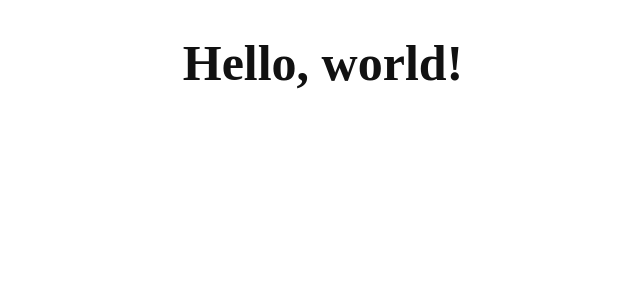
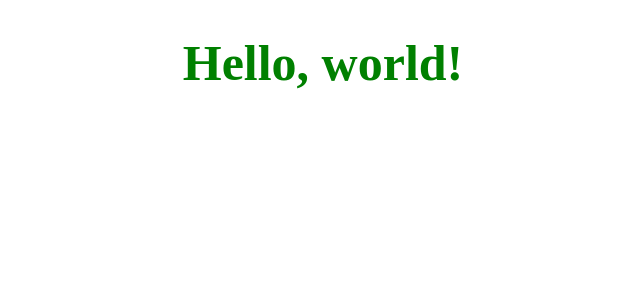
Before and after one commit to AironClarke/Nexus, a Next.js app: page / in a window 1280 px wide. Shown: the top 300 px of the page, without its empty margins (317-957 px from the left). Built offline with nearby package versions, Linux system fonts and the light colour scheme.

Commit message:
Refactored code to fit within 80 lines

```diff
--- a/components/apps/HelloWorld.tsx
+++ b/components/apps/HelloWorld.tsx
@@ -1,5 +1,5 @@
 import type { FC } from 'react';
-import Title from 'styles/components/Title';
+import Title from 'styles/generic/Title';
 
 const HelloWorld: FC = () => <Title>Hello, world!</Title>;
 
--- a/components/Metadata.tsx
+++ b/components/pages/Metadata.tsx
@@ -1,7 +1,7 @@
 import Head from 'next/head';
 import packageJson from 'package.json';
 import type { FC } from 'react';
-import type { MetadataProps } from 'types/pages/Metadata';
+import type { MetadataProps } from 'types/components/pages/Metadata';
 
 const MetaData: FC<MetadataProps> = ({
   description = packageJson.description,
--- /dev/null
+++ b/context/session.tsx
@@ -0,0 +1,14 @@
+import useSessionContextState from 'hooks/useSessionContextState';
+import { createContext, type FC, type PropsWithChildren } from 'react';
+import type { SessionContextState } from 'types/context/session';
+// import themes from 'styles/themes.json'
+
+export const SessionContext = createContext<SessionContextState>({
+  theme: undefined
+});
+
+export const SessionProvider: FC<PropsWithChildren> = ({ children }) => (
+  <SessionContext.Provider value={useSessionContextState()}>
+    {children}
+  </SessionContext.Provider>
+);
--- /dev/null
+++ b/hooks/useSessionContextState.ts
@@ -0,0 +1,8 @@
+import themes from 'styles/themes.json';
+import type { SessionContextState } from 'types/context/session';
+
+const useSessionContextState = (): SessionContextState => ({
+  theme: themes.default
+});
+
+export default useSessionContextState;
--- a/pages/_app.tsx
+++ b/pages/_app.tsx
@@ -1,17 +1,26 @@
-import MetaData from 'components/Metadata';
+import Metadata from 'components/pages/Metadata';
+import { SessionContext, SessionProvider } from 'context/session';
 import type { AppProps } from 'next/app';
+import type { ReactElement } from 'react';
+import { useContext } from 'react';
 import { ThemeProvider } from 'styled-components';
 import GlobalStyle from 'styles/GlobalStyles';
-import defaultTheme from 'styles/themes.json';
+import themes from 'styles/themes.json';
 
-export default function App({ Component, pageProps }: AppProps) {
+export default function App({ Component, pageProps }: AppProps): ReactElement {
+  const session = useContext(SessionContext);
+
   return (
     <>
-      <MetaData />
-      <ThemeProvider theme={defaultTheme}>
-        <GlobalStyle />
-        <Component {...pageProps} />
-      </ThemeProvider>
+      <Metadata />
+      <SessionProvider>
+        <>
+          <GlobalStyle />
+          <ThemeProvider theme={session?.theme || themes.default}>
+            <Component {...pageProps} />
+          </ThemeProvider>
+        </>
+      </SessionProvider>
     </>
   );
 }
--- a/pages/index.tsx
+++ b/pages/index.tsx
@@ -1,5 +1,5 @@
+import ProcessLoader from 'components/system/ProcessLoader';
 import { ProcessProvider } from 'context/process';
-import ProcessLoader from 'context/system/ProcessLoader';
 import type { ReactElement } from 'react';
 
 export default function Home(): ReactElement {
--- a/styles/GlobalStyles.tsx
+++ b/styles/GlobalStyles.tsx
@@ -11,4 +11,5 @@ body {
   box-sizing: border-box;
 }
 `;
+
 export default GlobalStyle;
--- a/styles/components/Title.jsx
+++ b/styles/generic/Title.jsx
@@ -1,8 +1,8 @@
-import styled from 'styled-components'
+import styled from 'styled-components';
 
 const Title = styled.h1`
   color: ${({ theme }) => theme.colors.primary};
   font-size: 50px;
   text-align: center;
-`
-export default Title
+`;
+export default Title;
--- a/styles/themes.json
+++ b/styles/themes.json
@@ -1,6 +1,7 @@
 {
-  "colors": {
-    "primary": "#111",
-    "secondary": "#0070f3"
+  "default": {
+    "colors": {
+      "primary": "#008000"
+    }
   }
 }
--- /dev/null
+++ b/types/context/session.ts
@@ -0,0 +1,5 @@
+import type { DefaultTheme } from 'styled-components';
+
+export type SessionContextState = {
+  theme?: DefaultTheme;
+};
```
Also changed, not shown: components/system/ProcessLoader.tsx (renamed from context/system/ProcessLoader.tsx), types/components/pages/Metadata.ts (renamed from types/pages/Metadata.ts).
